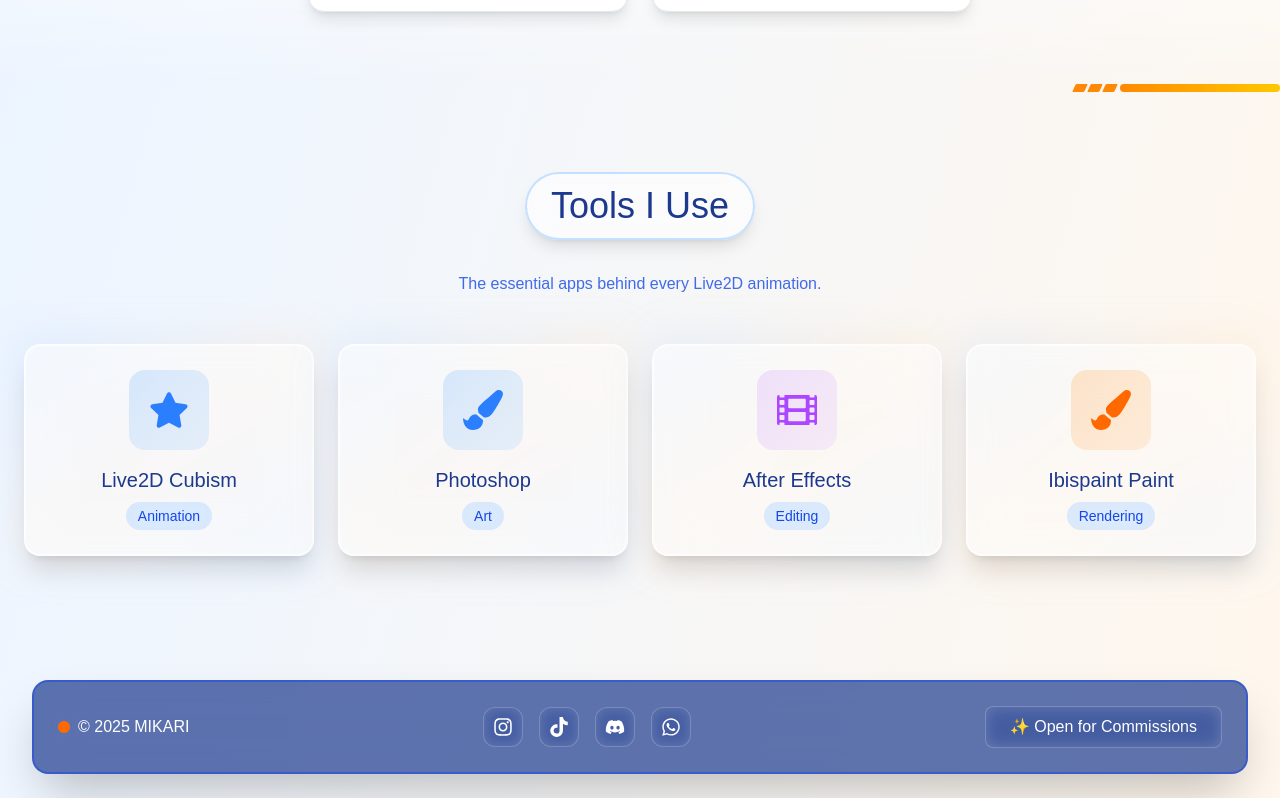
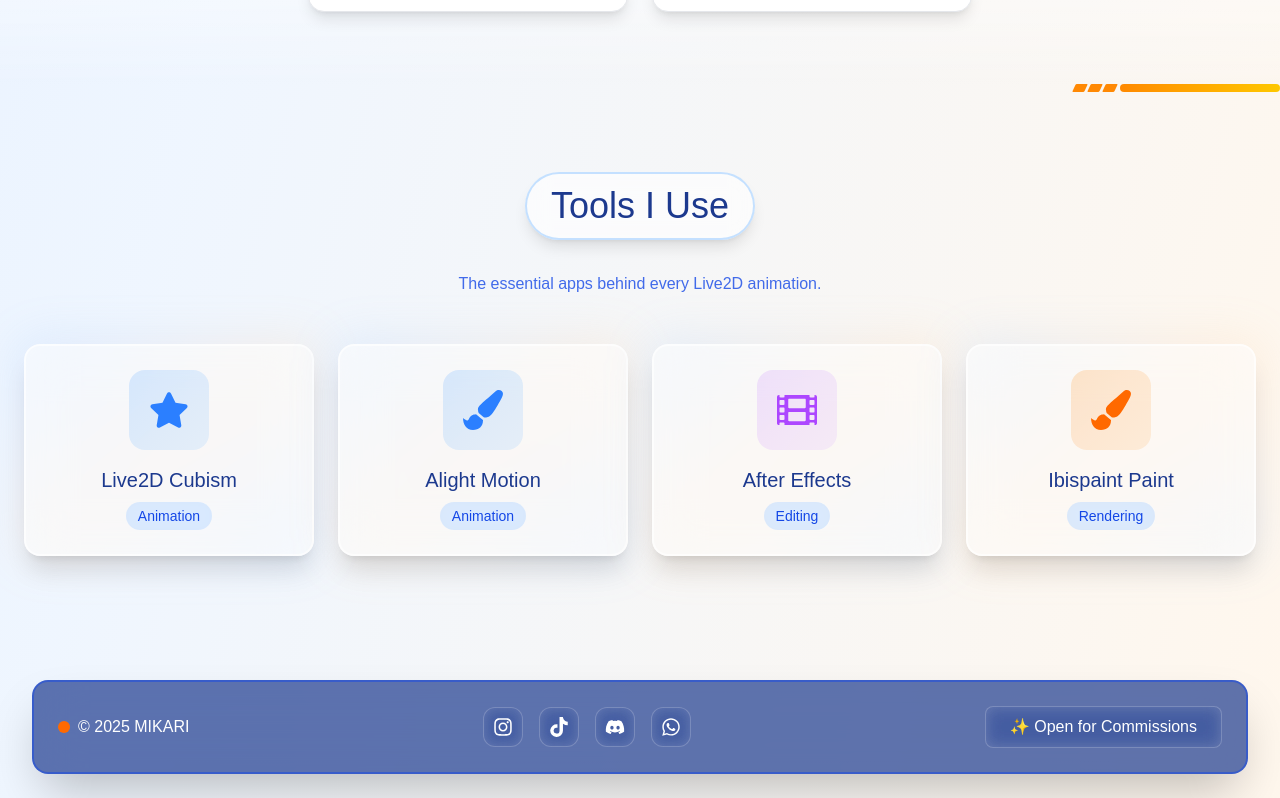
Before and after one commit to Kinzangkin/mikari, a Next.js app: page / in a window 1280 px wide. Shown: the part 3999-4797 px from the top of the page. Built offline with nearby package versions, Linux system fonts and the light colour scheme.

Commit message:
revisi the link

```diff
--- a/components/Support.tsx
+++ b/components/Support.tsx
@@ -74,7 +74,7 @@
                 You can also support or buy my digital products directly via SociaBuzz 🌟
               </p>
               <Link
-                href="https://sociabuzz.com/yourname"
+                href="https://sociabuzz.com/mikarileaf/shop"
                 target="_blank"
                 className="px-5 py-2 rounded-full bg-linear-to-r from-yellow-400 to-orange-400 text-white font-semibold shadow-md hover:shadow-yellow-300/40 transition z-20"
               >
--- a/components/Tools.tsx
+++ b/components/Tools.tsx
@@ -11,8 +11,8 @@
       color: "blue",
     },
     {
-      name: "Photoshop",
-      category: "Art",
+      name: "Alight Motion",
+      category: "Animation",
       icon: <FaPaintBrush className="w-10 h-10 text-blue-500" />,
       color: "blue",
     },
```
